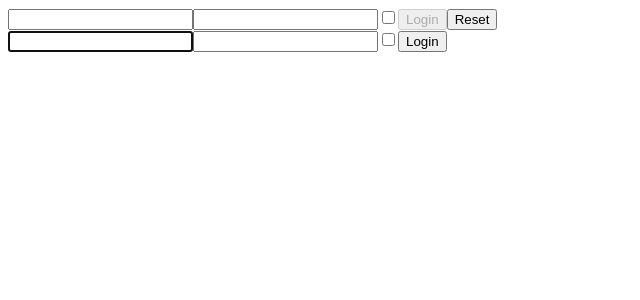
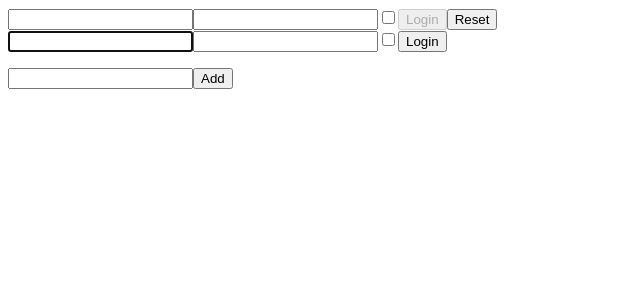
Before and after one commit to Marius0092/react-exercises, a React (Create React App) app: page / in a window 1280 px wide. Shown: the top 300 px of the page, without its empty margins (0-640 px from the left). Built offline with nearby package versions, Linux system fonts and the light colour scheme.

Commit message:
lists-03

```diff
--- a/src/App.js
+++ b/src/App.js
@@ -1,5 +1,6 @@
 import React from "react";
 import {Login} from "./Login"
+import { TodoList } from "./TodoList";
 import { UncontrolledLogin } from "./UncontrolledLogin";
 
 export class App extends React.Component {
@@ -12,6 +13,7 @@
             <div>
                 <Login login={(data)=>onLogin(data)}/>
                 <UncontrolledLogin />
+                <TodoList />
             </div>
         )
     }
--- /dev/null
+++ b/src/TodoList.js
@@ -0,0 +1,35 @@
+import React from "react";
+
+export class TodoList extends React.Component {
+
+    state = {
+        items: [],
+        newItem: '',
+    }
+
+    handleInput = (event) => {
+        this.setState({
+            newItem: event.target.value,
+        })
+    }
+
+    addItem = () => {
+        this.setState({
+            items: [...this.state.items, this.state.newItem]
+        })
+    }
+
+    render() {
+        return (
+            <div>
+                <ul>
+                    {this.state.items.map((item) => <li>{item}</li>)}
+                </ul>
+                <div>
+                    <input name='todo' type='text' onChange={this.handleInput} value={this.state.newItem}></input>
+                    <button type='button' onClick={this.addItem}>Add</button>
+                </div>
+            </div>
+        )
+    }
+}
```
